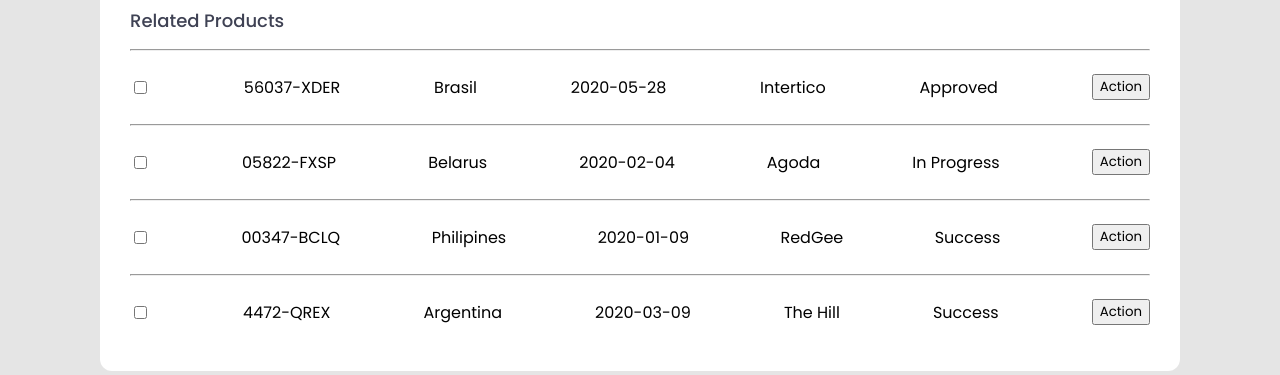
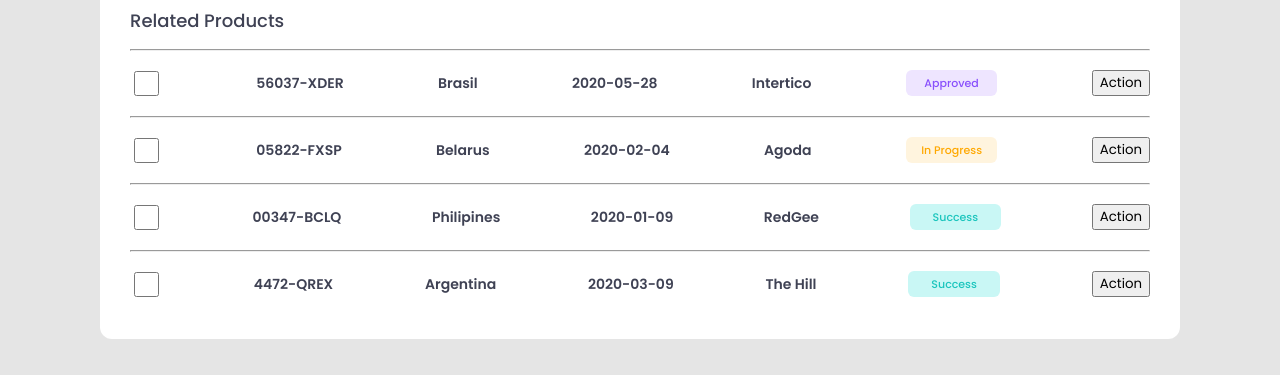
Before and after one commit to gerardomdn95/duro, a React (Create React App) app: page / in a window 1280 px wide. Shown: the part 150-525 px from the top of the page. Built offline with nearby package versions, Linux system fonts and the light colour scheme.

Commit message:
add status chip component

```diff
--- a/src/components/RelatedRow/RelatedRow.js
+++ b/src/components/RelatedRow/RelatedRow.js
@@ -1,5 +1,6 @@
 import React from 'react';
-import './relatedRow.scss'
+import './relatedRow.scss';
+import StatusChip from '../StatusChip';
 
 const RelatedRow = ({eid, name, created, status, company}) => {
   return (
@@ -11,7 +12,7 @@ const RelatedRow = ({eid, name, created, status, company}) => {
         <p>{name.name}</p>
         <p>{created}</p>
         <p>{company.name}</p>
-        <span>{status}</span>
+        <StatusChip status={status} />
         <button>Action</button>
       </section>
     </>
--- a/src/components/RelatedRow/relatedRow.scss
+++ b/src/components/RelatedRow/relatedRow.scss
@@ -1,6 +1,24 @@
+@import '../../scss/index.scss';
+
 .row-element {
   display: flex;
   flex-direction: row;
   justify-content: space-between;
   align-items: center;
+  & {
+    input[type=checkbox] {
+      border-radius: 6px;
+      height: 25px;
+      width: 25px;
+    }
+    input[type=checkbox]:after {
+      background-color: $checkbox
+    }
+    p {
+      font-style: normal;
+      font-weight: 600;
+      font-size: 14px;
+      color: $secondary-font
+    }
+  }
 }
--- /dev/null
+++ b/src/components/StatusChip/StatusChip.js
@@ -0,0 +1,41 @@
+import React from 'react';
+import './statusChip.scss';
+
+const StatusChip = ({ status }) => {
+
+  const handleStatus = (status) => {
+    switch (status) {
+      case 'Approved':
+        return setApproved();
+      case 'Success':
+        return setSuccess();
+      case 'In Progress':
+        return setInProgress()
+      case 'Rejected':
+        return setRejected()
+      default:
+        return setRejected();
+    }
+
+  }
+
+  const setApproved = () => (
+    <span className="approved">{status}</span>
+  )
+
+  const setSuccess = () => (
+    <span className="success">{status}</span>
+  )
+
+  const setInProgress = () => (
+    <span className="in-progress">{status}</span>
+  )
+
+  const setRejected = () => (
+    <span className="rejected">{status}</span>
+  )
+
+  return handleStatus(status);
+}
+
+export default StatusChip
--- /dev/null
+++ b/src/components/StatusChip/index.js
@@ -0,0 +1,3 @@
+import StatusChip from './StatusChip';
+
+export default StatusChip;
--- /dev/null
+++ b/src/components/StatusChip/statusChip.scss
@@ -0,0 +1,33 @@
+@mixin span() {
+  font-weight: 500;
+  font-size: 11px;
+  line-height: 16px;
+  padding: 5px;
+  width: 8%;
+  text-align: center;
+  border-radius: 6px;
+}
+
+.approved {
+  @include span();
+  background: #EEE5FF;
+  color: #8950FC;
+}
+
+.success {
+  @include span();
+  background: #C9F7F5;
+  color: #1BC5BD;
+}
+
+.in-progress {
+  @include span();
+  background: #FFF4DE;
+  color: #FFA800;
+}
+
+.rejected {
+  @include span();
+  background: #FFE2E5;
+  color: #F64E60;
+}
--- a/src/scss/_colors.scss
+++ b/src/scss/_colors.scss
@@ -4,3 +4,4 @@ $white: hsl(0, 0%, 100%);
 $primary-font: #181C32;
 $secondary-font: #3F4254;
 $gray-light: #B5B5C3;
+$checkbox: #F3F6F9;;
```
